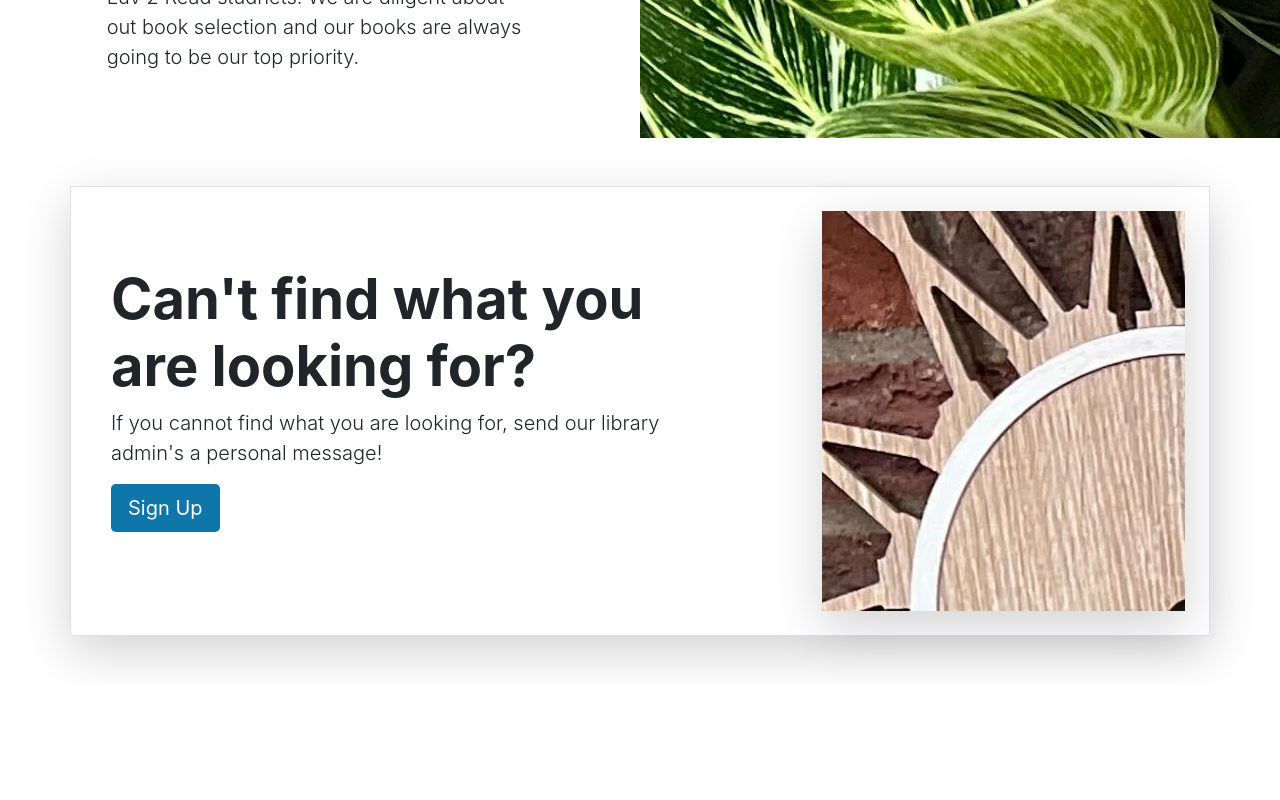
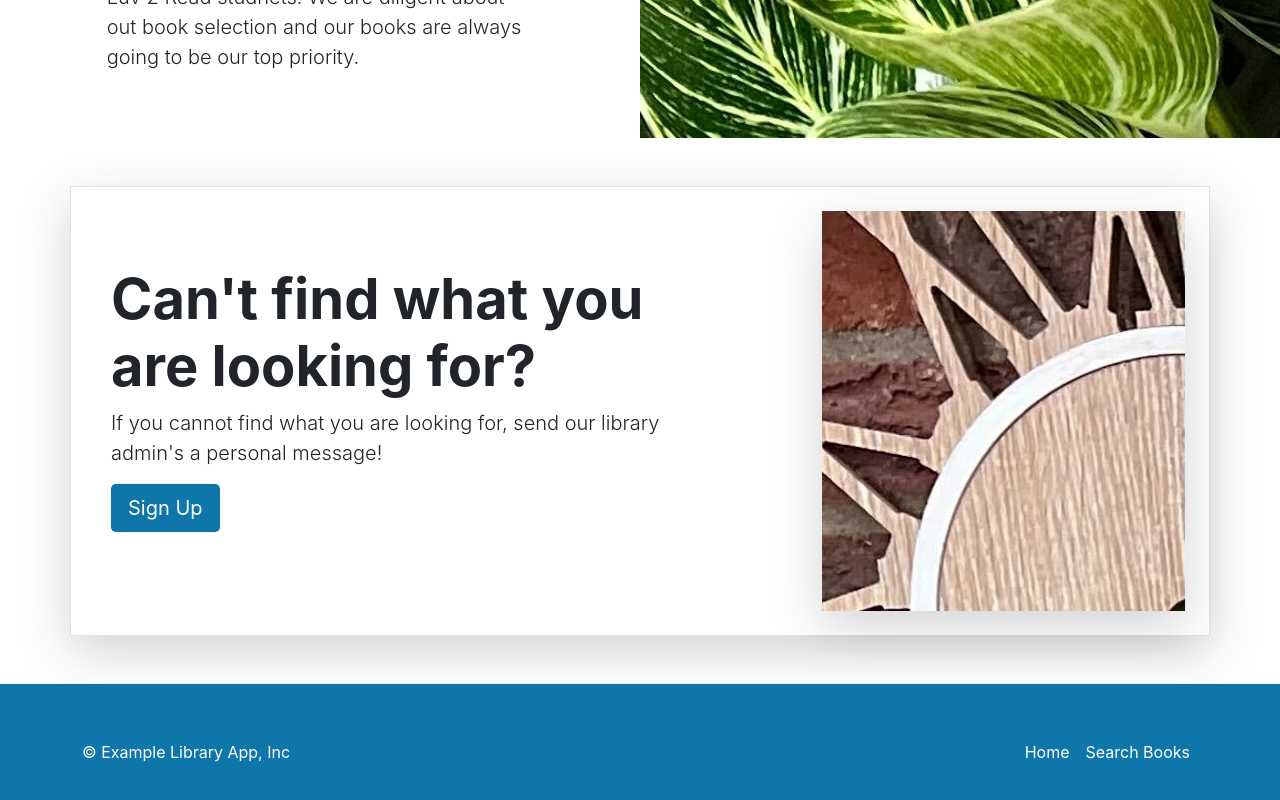
Before and after one commit to KaltrinaDemaj/BookApp, a React (Create React App) app: page / in a window 1280 px wide. Shown: the part 1786-2586 px from the top of the page. Before the commit the page ends 2470 px from the top, so only its background shows below. Built offline with nearby package versions, Linux system fonts and the light colour scheme.

Commit message:
Home Page - Footer Component

```diff
--- a/src/App.tsx
+++ b/src/App.tsx
@@ -5,6 +5,7 @@
 import { Carousel } from './layouts/Home Page/Carousel';
 import { Heros } from './layouts/Home Page/Heros';
 import { LibraryServices } from './layouts/Home Page/LibraryServices';
+import { Footer } from './layouts/NavbarAndFooter/Footer';
 
 function App() {
   return (
@@ -14,6 +15,7 @@
       <Carousel/>
       <Heros/>
       <LibraryServices/>
+      <Footer/>
     </div>
   );
 }
--- /dev/null
+++ b/src/layouts/NavbarAndFooter/Footer.tsx
@@ -0,0 +1,21 @@
+export const Footer = () => {
+     return (
+          <div className="main-color">
+               <footer className="container d-flex flex-wrap justify-content-between align-items-center py-5 main-color">
+                    <p className="col-md-4 mb-0 text-white">© Example Library App, Inc</p>
+                    <ul className="nav navbar-dark col-md-4 justify-content-end">
+                         <li className="nav-item">
+                              <a href="#" className="nav-link px-2 text-white">
+                                   Home
+                              </a>
+                         </li>
+                         <li className="nav-item">
+                              <a href="#" className="nav-link px-2 text-white">
+                                   Search Books
+                              </a>
+                         </li>
+                    </ul>
+               </footer>
+          </div>
+     )
+}
```
